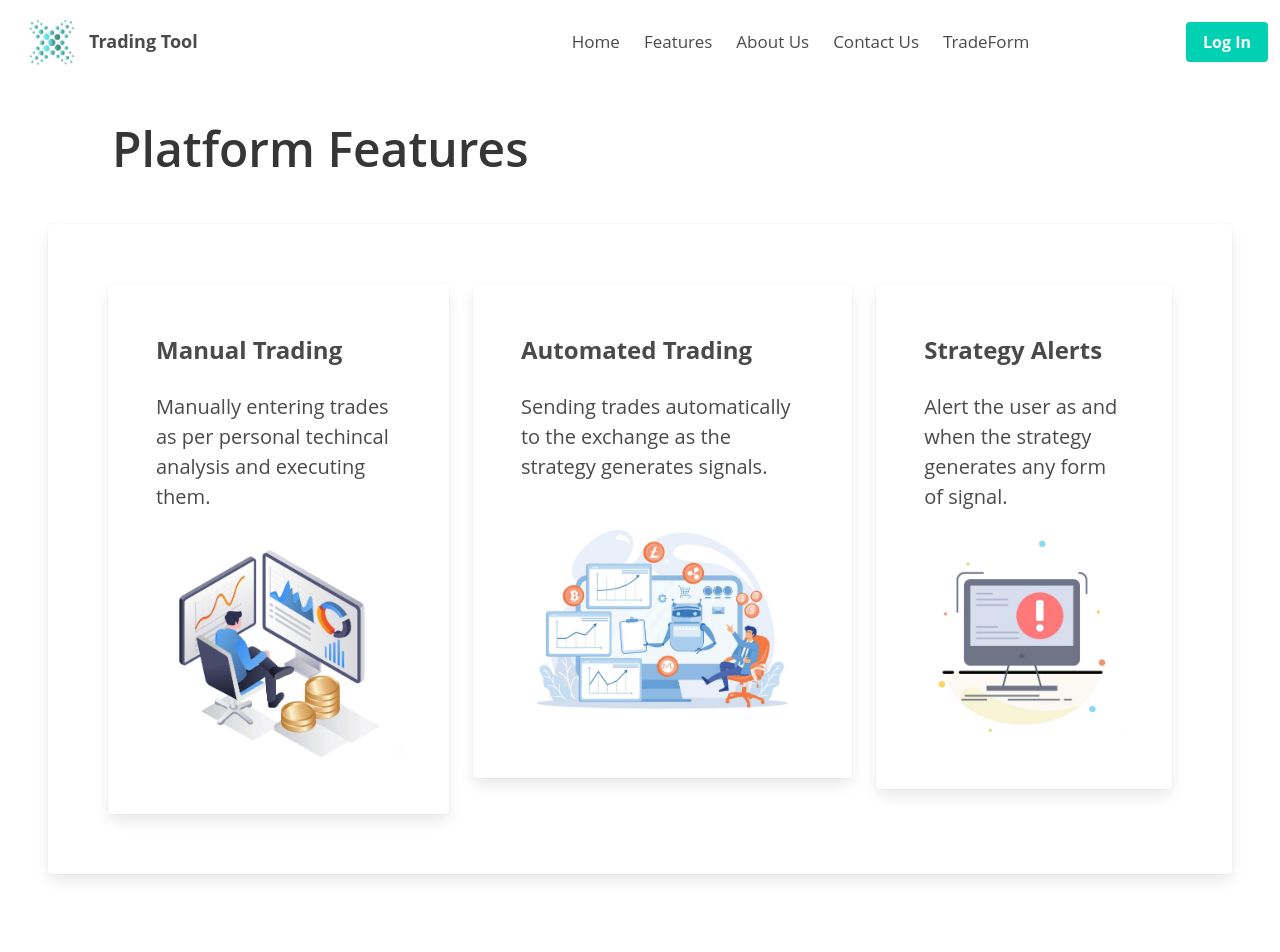
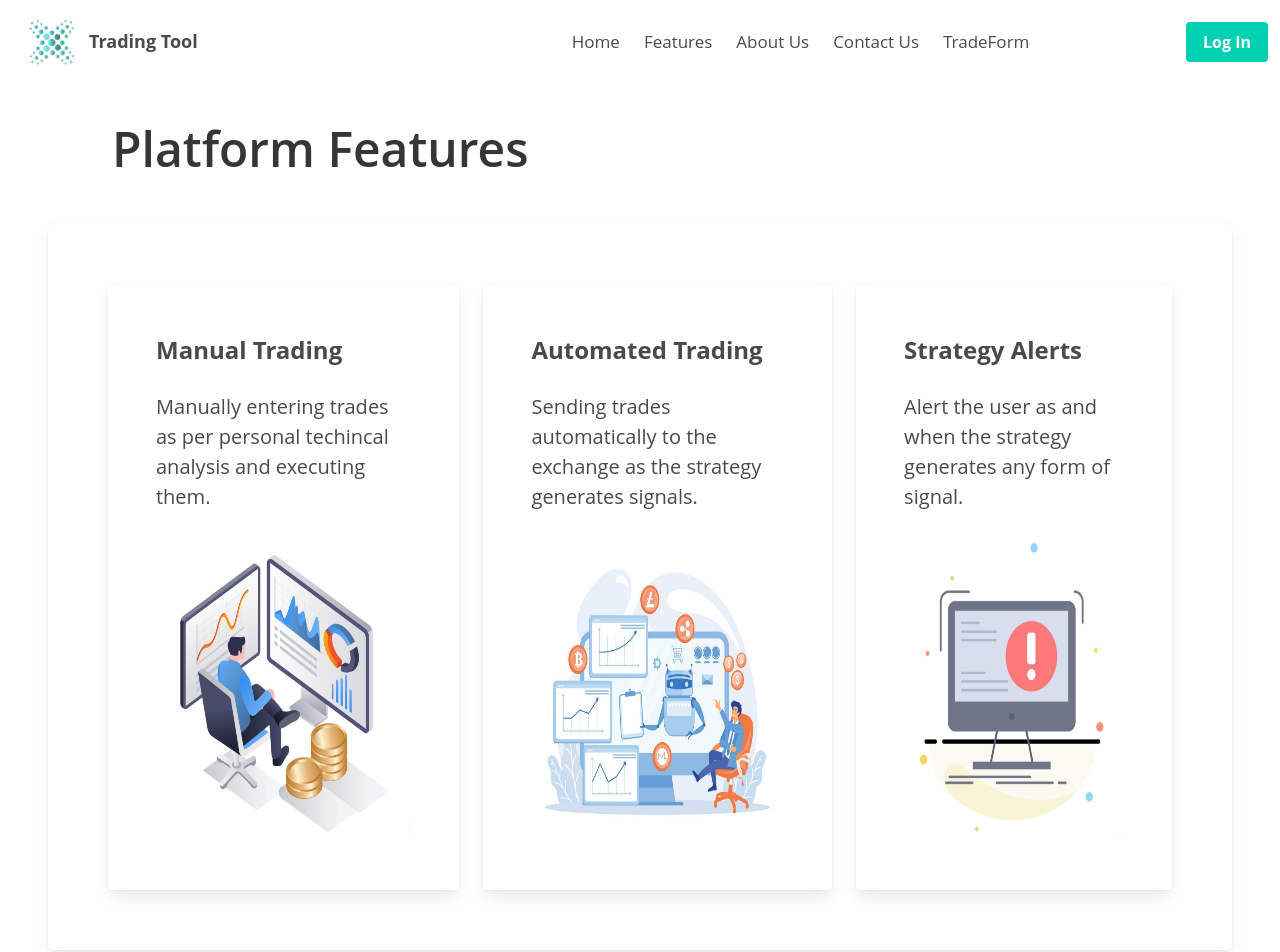
Before and after one commit to priyanshudabas/Trading-Tool-v2.0, a React (Create React App) app in the folder trading-terminal/: page /features in a window 1280 px wide. Shown: the top 952 px of the page. Before the commit the page ends 922 px from the top, so only its background shows below. Built offline with nearby package versions, Linux system fonts and the light colour scheme.

Commit message:
UI Changes

```diff
--- a/trading-terminal/src/pages/Features.jsx
+++ b/trading-terminal/src/pages/Features.jsx
@@ -58,7 +58,7 @@ const Features = () => {
       <div className="container m-6">
         <h1 className="title is-1">Platform Features </h1>
       </div>
-      <div className="card m-6 p-6" style={{ display: "flex" }}>
+      <div className="card m-6 p-6" style={{ display: "flex"}}>
         <div className="card m-3 p-6">
           <p className="content is-large">
             <b>Manual Trading</b>
@@ -67,13 +67,16 @@ const Features = () => {
             Manually entering trades as per personal techincal analysis and
             executing them.
           </p>
+          <div class="card-image">
           <figure>
             <img
               src={manualTrading}
               className="is-rounded"
               alt="manual trading"
+              style={{height: "300px", width: "350px"}}
             />
           </figure>
+          </div>
         </div>
         <div className="card m-3 p-6">
           <p className="content is-large">
@@ -83,9 +86,12 @@ const Features = () => {
             Sending trades automatically to the exchange as the strategy
             generates signals.
           </p>
+          <div class="card-image">
           <figure>
-            <img src={automatedTrading} alt="automated trading" />
+            <img src={automatedTrading} alt="automated trading"               style={{height: "300px", width: "350px"}}
+/>
           </figure>
+          </div>
         </div>
         <div className="card m-3 p-6">
           <p className="content is-large">
@@ -95,9 +101,12 @@ const Features = () => {
             Alert the user as and when the strategy generates any form of
             signal.
           </p>
+          <div class="card-image">
           <figure>
-            <img src={strategyAlerts} alt="strategy alerts" />
+            <img src={strategyAlerts} alt="strategy alerts"               style={{height: "300px", width: "300px"}}
+/>
           </figure>
+          </div>
         </div>
       </div>
     </div>
```
